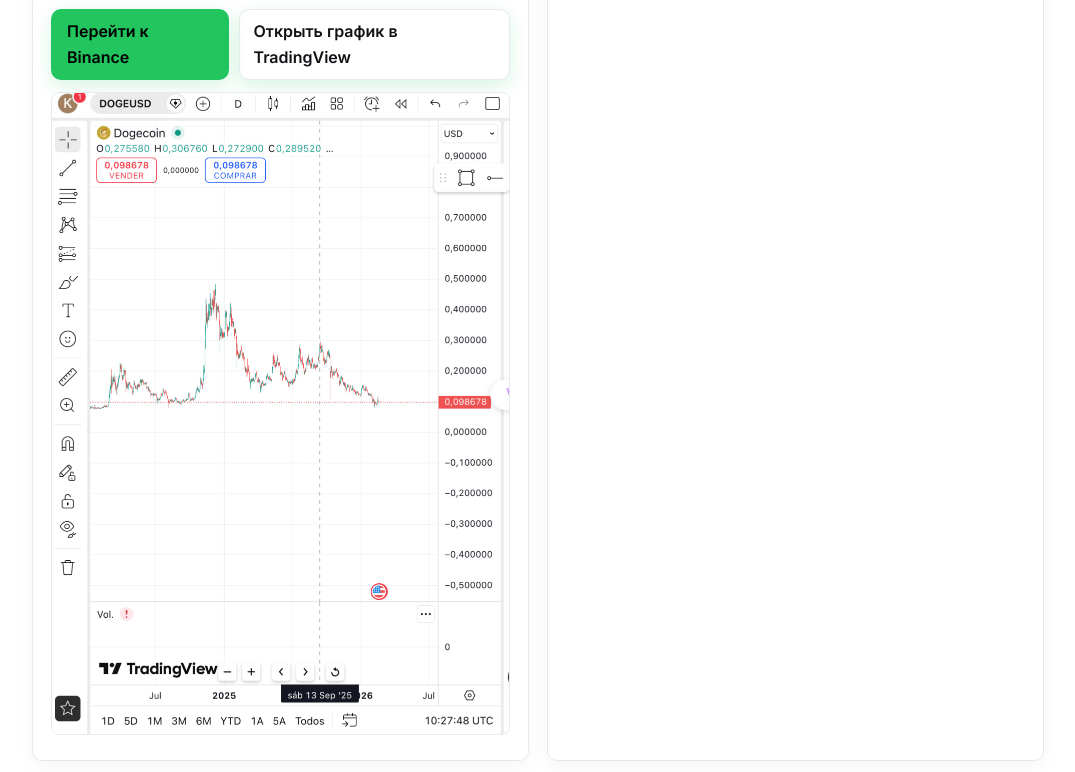
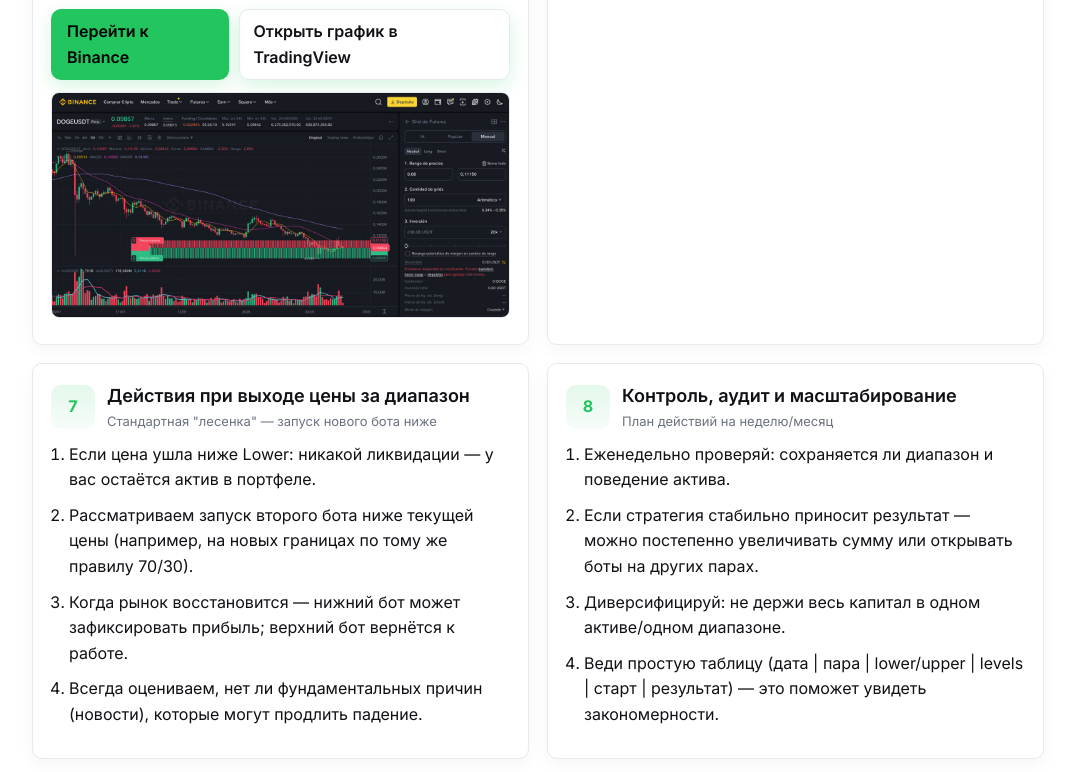
Before and after one commit to Kazaam-sudo/bot-edu-landing, a plain HTML site: page index.html in a window 1280 px wide. Shown: the part 3048-3820 px from the top of the page, without its empty margins (102-1177 px from the left). Drawn offline with Linux system fonts and the light colour scheme.

Commit message:
Update index.html

```diff
--- a/index.html
+++ b/index.html
@@ -349,7 +349,7 @@
             <a class="btn secondary" style="margin-left:10px" href="https://www.tradingview.com/chart/" target="_blank">Открыть график в TradingView</a>
           </div>
 
-          <img src="screenshot2.jpg" alt="Binance grid example" style="width:100%;margin-top:12px;border-radius:8px;border:1px solid var(--border)">
+          <img src="screenshot3.jpg" alt="Binance grid example" style="width:100%;margin-top:12px;border-radius:8px;border:1px solid var(--border)">
         </div>
 
         <!-- STEP 6 -->
```
